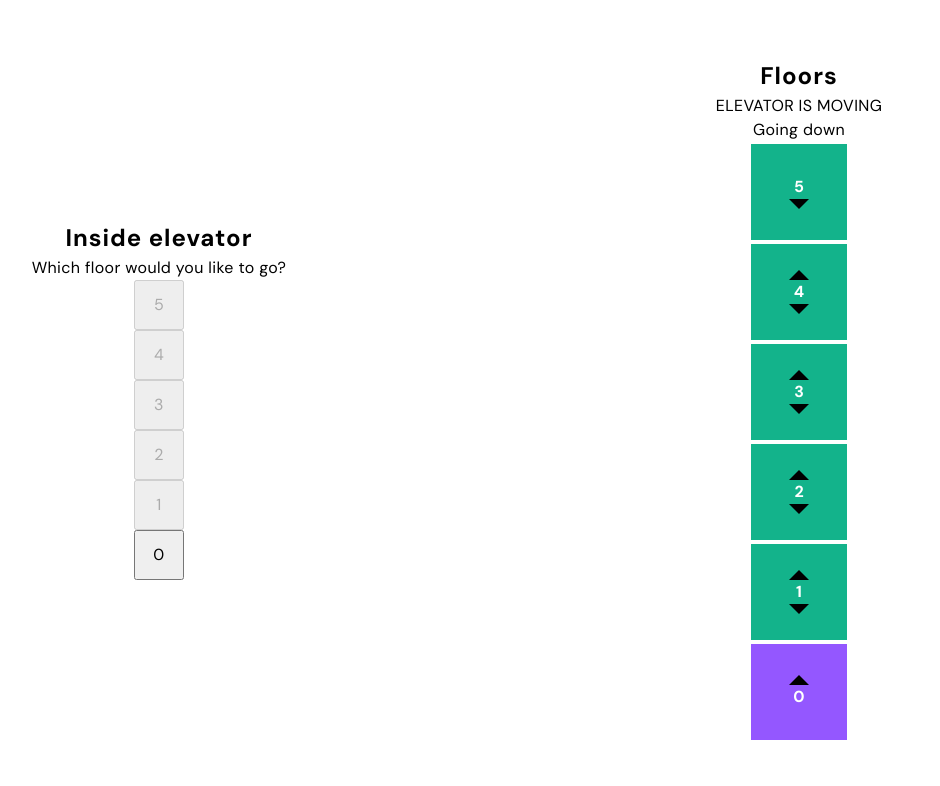
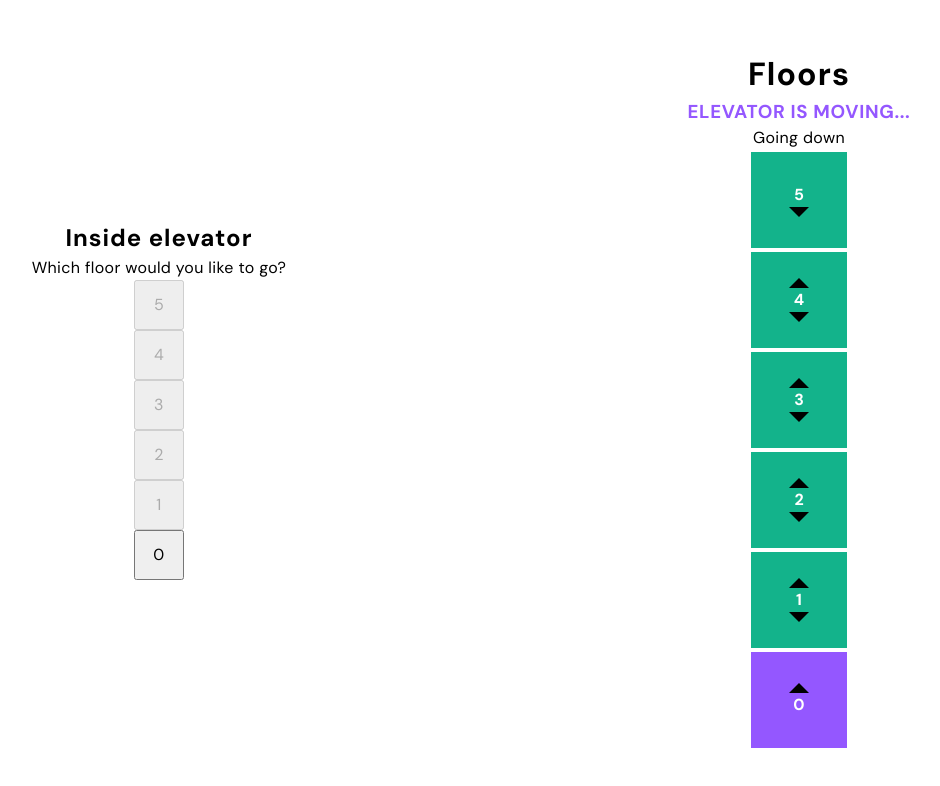
Before and after one commit to GitMarijn/nextjs-elevator, a Next.js app: page / in a window 1280 px wide. Both pictures are taken after a click on the element 960 px from the left and 192 px from the top of the page. Shown: the top 786 px of the page, without its empty margins (161-1101 px from the left). Built offline with nearby package versions, Linux system fonts and the light colour scheme.

Commit message:
chore: added some minor tweaks to logic, updated readme and styling

```diff
--- a/pages/index.tsx
+++ b/pages/index.tsx
@@ -1,7 +1,7 @@
 import type { NextPage } from "next";
 import Head from "next/head";
-import { useState } from "react";
-import { GenericPageWrapper } from "../src/components/common/layout/layout.styled";
+import { useEffect, useState } from "react";
+import { GenericPageWrapper } from "../src/components/common/Layout/layout.styled";
 import ControlPanel from "../src/components/dedicated/ControlPanel/ControlPanel";
 import Elevator from "../src/components/dedicated/Elevator/Elevator";
 
@@ -11,6 +11,11 @@ const Home: NextPage = () => {
   const [moving, setMoving] = useState<boolean>(false);
 
   let floorQueue: Array<number> = [];
+
+  useEffect(() => {
+    currentFloor === 5 && setDirection("down");
+    currentFloor === 0 && setDirection("up");
+  }, [currentFloor]);
 
   const moveElevator = (floor: number, delay: number) => {
     setMoving(true);
@@ -41,7 +46,7 @@ const Home: NextPage = () => {
         // Sort floors from low to high when going up
         floorQueue = [...floorQueue, floor].sort((a, b) => a - b);
         floorQueue.forEach((item) =>
-          moveElevator(item, (floor - currentFloor) * 500 + 1000)
+          moveElevator(item, (floor - currentFloor) * 1000 + 1000)
         );
       }
     }
@@ -55,7 +60,7 @@ const Home: NextPage = () => {
         // Sort floors from high to low when going down
         floorQueue = [...floorQueue, floor].sort((a, b) => b - a);
         floorQueue.forEach((item) =>
-          moveElevator(item, (currentFloor - floor) * 500 + 1000)
+          moveElevator(item, (currentFloor - floor) * 1000 + 1000)
         );
       }
     }
@@ -65,10 +70,6 @@ const Home: NextPage = () => {
     if (direction === "up") return currentFloor > floor;
     if (direction === "down") return currentFloor < floor;
   };
-
-  console.log("CurrentFloor:", currentFloor);
-  console.log("direction:", direction);
-  console.log("moving:", moving);
 
   return (
     <>
--- a/src/components/dedicated/Elevator/Elevator.styled.ts
+++ b/src/components/dedicated/Elevator/Elevator.styled.ts
@@ -2,7 +2,7 @@ import styled, { DefaultTheme } from "styled-components";
 
 interface IStyledElevatorProps {
   theme: DefaultTheme;
-  currentFloor: boolean;
+  currentFloor?: boolean;
 }
 
 export const FloorElement = styled.div`
@@ -27,3 +27,7 @@ export const FloorWrapper = styled.div`
   align-items: center;
   width: 50%;
 `;
+
+export const MovingMessage = styled.h3`
+  color: ${({ theme }: IStyledElevatorProps) => theme.colors.tertiary};
+`;
--- a/src/components/dedicated/Elevator/Elevator.tsx
+++ b/src/components/dedicated/Elevator/Elevator.tsx
@@ -1,7 +1,7 @@
 import React from "react";
 import { ButtonDown, ButtonUp } from "../../common/Buttons/Buttons";
 import { FLOORS } from "../../../../constants/floors.constants";
-import { FloorElement, FloorWrapper } from "./Elevator.styled";
+import { FloorElement, FloorWrapper, MovingMessage } from "./Elevator.styled";
 
 type ElevatorProps = {
   currentFloor: number;
@@ -18,8 +18,8 @@ const Elevator = ({
 }: ElevatorProps) => {
   return (
     <FloorWrapper>
-      <h2>Floors</h2>
-      {moving && <p>ELEVATOR IS MOVING</p>}
+      <h1>Floors</h1>
+      {moving && <MovingMessage>ELEVATOR IS MOVING...</MovingMessage>}
       {direction ? (
         <p>{`Going ${direction}`}</p>
       ) : (
```
Also changed, not shown: 1 other file (tests, documents, lock files or other folders).
